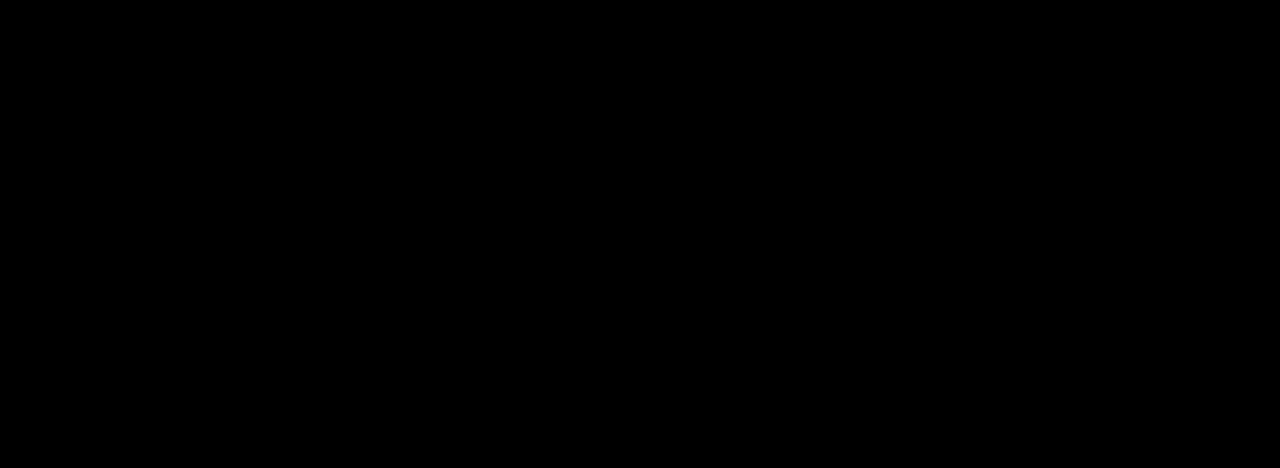
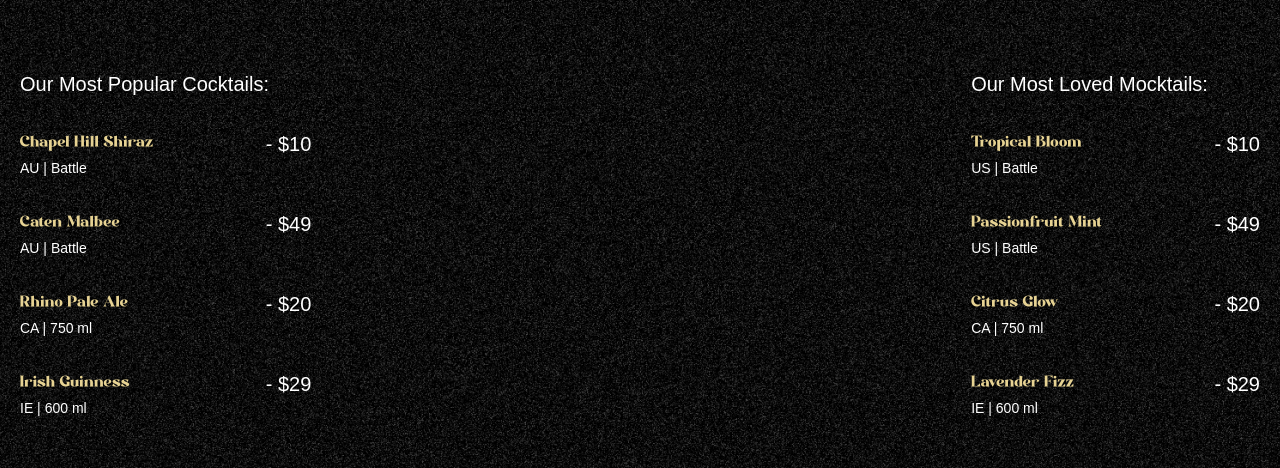
Before and after one commit to 1honoredcode1/Cocktail-Website, a React (Vite) app: page / in a window 1280 px wide. Shown: the part 890-1358 px from the top of the page. Built offline with nearby package versions, Linux system fonts and the light colour scheme; a web font is replaced by a local one.

Commit message:
these damn drinks are expensive af

```diff
--- a/src/App.jsx
+++ b/src/App.jsx
@@ -2,6 +2,7 @@
 import { ScrollTrigger, SplitText } from "gsap/all";
 import NavBar from "./components/NavBar";
 import Hero from "./components/Hero";
+import Cocktails from "./components/Cocktails";
 
 gsap.registerPlugin(ScrollTrigger, SplitText);
 
@@ -10,6 +11,7 @@
     <main>
       <NavBar />
       <Hero />
+      <Cocktails />
     </main>
   );
 }
--- /dev/null
+++ b/src/components/Cocktails.jsx
@@ -0,0 +1,76 @@
+import React from "react";
+import { cocktailLists, mockTailLists } from "../../constants";
+import { useGSAP } from "@gsap/react";
+import gsap from "gsap";
+
+const Cocktails = () => {
+  useGSAP(() => {
+    const parallaxTimeline = gsap.timeline({
+      scrollTrigger: {
+        trigger: "#cocktails",
+        start: "top 30%",
+        end: "bottom 80%",
+        scrub: true,
+      },
+    });
+    parallaxTimeline
+      .from("#c-left-leaf", {
+        x: -100,
+        y: 100,
+      })
+      .from("#c-right-leaf", {
+        x: 100,
+        y: 100,
+      });
+  });
+  return (
+    <section id="cocktails" className="noisy">
+      <img
+        src="/images/cocktail-left-leaf.png"
+        alt="left-leaf"
+        id="c-left-leaf"
+      />
+      <img
+        src="/images/cocktail-right-leaf.png"
+        alt="right-leaf"
+        id="c-right-leaf"
+      />
+      <div className="list">
+        <div className="popular">
+          <h2>Our Most Popular Cocktails:</h2>
+          <ul>
+            {cocktailLists.map(({ name, country, detail, price }) => (
+              <li key={name}>
+                <div className="md:me-28">
+                  <h3>{name} </h3>
+                  <p>
+                    {country} | {detail}{" "}
+                  </p>
+                </div>
+                <span>- {price} </span>
+              </li>
+            ))}
+          </ul>
+        </div>
+        <div className="loved">
+          <h2>Our Most Loved Mocktails:</h2>
+          <ul>
+            {mockTailLists.map(({ name, country, detail, price }) => (
+              <li key={name}>
+                <div className="me-28">
+                  <h3>{name} </h3>
+                  <p>
+                    {country} | {detail}{" "}
+                  </p>
+                </div>
+                <span>- {price} </span>
+              </li>
+            ))}
+          </ul>
+        </div>
+      </div>
+    </section>
+  );
+};
+
+export default Cocktails;
```
